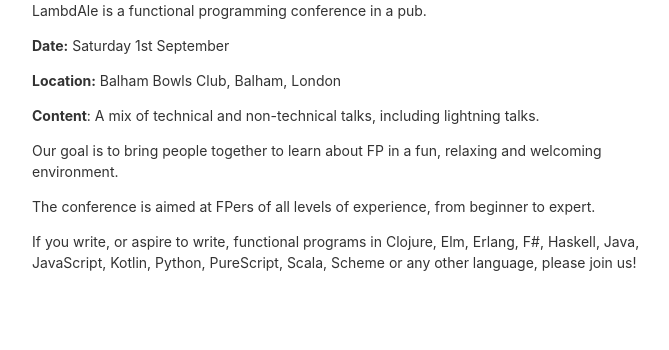
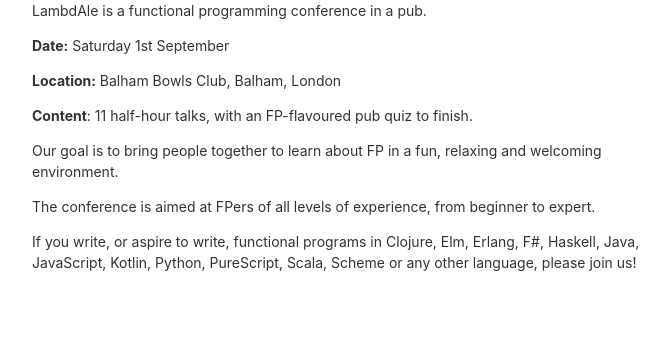
Before and after one commit to LambdAle/lambdale.github.io, a Jekyll site: the page built from index.md, in a window 1280 px wide. Shown: the part 487-837 px from the top of the page, without its empty margins (289-958 px from the left). Built offline with Jekyll 4.4.1, drawn with Linux system fonts in a browser that asks for light colours; nearby versions of some CDN libraries; library files that are not in the unit come from our copies; comment, search, counter and statistics services are not loaded.

Commit message:
Update description on main page

```diff
--- a/index.md
+++ b/index.md
@@ -8,7 +8,7 @@
 
 **Location:** Balham Bowls Club, Balham, London
 
-**Content**: A mix of technical and non-technical talks, including lightning talks.
+**Content**: 11 half-hour talks, with an FP-flavoured pub quiz to finish.
 
 Our goal is to bring people together to learn about FP in a fun, relaxing and welcoming environment.
 
```
